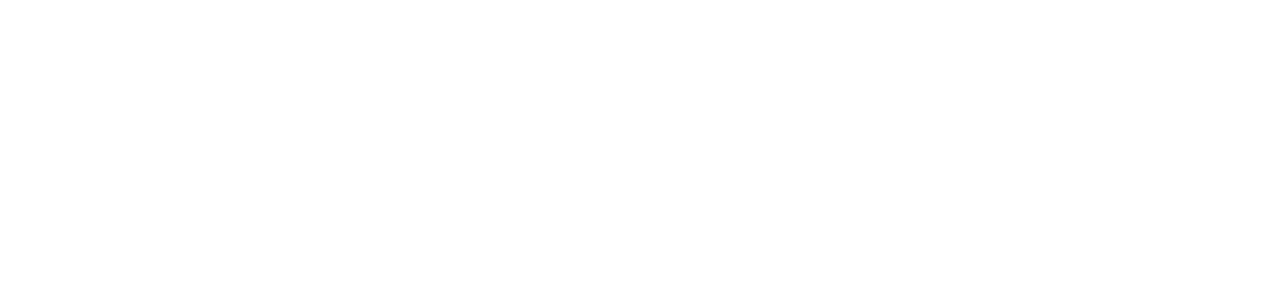
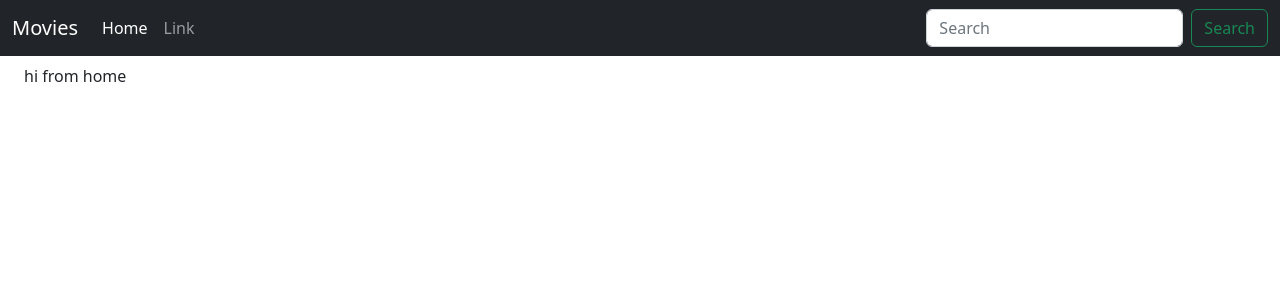
Before and after one commit to Mohamedyousef44/VueJS-labs, a Vue app: page / in a window 1280 px wide. Shown: the top 300 px of the page. Built offline with nearby package versions, Linux system fonts and the light colour scheme.

Commit message:
create navbar component and register it into app

```diff
--- a/src/App.vue
+++ b/src/App.vue
@@ -1,13 +1,20 @@
 <template>
   <div class="container-fluid">
+    <NavbarComponent />
+    <HomeComponent />
   </div>
 </template>
 
 <script>
-
+import HomeComponent from './components/props/lab2/HomeComponent.vue';
+import NavbarComponent from './components/props/lab2/NavbarComponent.vue';
 
 export default {
   name: 'App',
+  components:{
+    HomeComponent,
+    NavbarComponent,
+  }
 };
 </script>
 
--- a/src/components/props/lab2/HomeComponent.vue
+++ b/src/components/props/lab2/HomeComponent.vue
@@ -1,6 +1,6 @@
 <template >
-    <div>
-
+    <div class="container-fluid mt-5 pt-3">
+        hi from home
     </div>
 </template>
 <script>
--- /dev/null
+++ b/src/components/props/lab2/NavbarComponent.vue
@@ -0,0 +1,34 @@
+<template >
+    <div>
+        <nav class="navbar navbar-expand-lg navbar-dark bg-dark fixed-top">
+            <div class="container-fluid">
+                <a class="navbar-brand" href="#">Movies</a>
+                <button class="navbar-toggler" type="button" data-bs-toggle="collapse" data-bs-target="#navbarSupportedContent" aria-controls="navbarSupportedContent" aria-expanded="false" aria-label="Toggle navigation">
+                <span class="navbar-toggler-icon"></span>
+                </button>
+                <div class="collapse navbar-collapse" id="navbarSupportedContent">
+                <ul class="navbar-nav me-auto mb-2 mb-lg-0">
+                    <li class="nav-item">
+                    <a class="nav-link active" aria-current="page" href="#">Home</a>
+                    </li>
+                    <li class="nav-item">
+                    <a class="nav-link" href="#">Link</a>
+                    </li>
+                </ul>
+                <form class="d-flex" role="search">
+                    <input class="form-control me-2" type="search" placeholder="Search" aria-label="Search">
+                    <button class="btn btn-outline-success" type="submit">Search</button>
+                </form>
+                </div>
+            </div>
+        </nav>
+    </div>
+</template>
+<script>
+export default {
+
+}
+</script>
+<style>
+
+</style>
```
